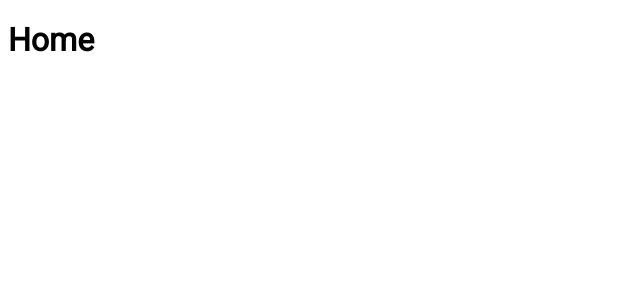
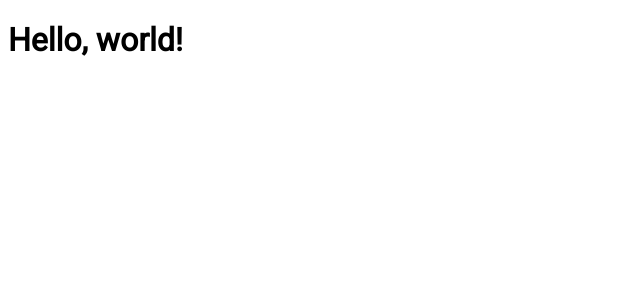
Before and after one commit to osu-cs494-w24/using-react-router, a React (Vite) app: page / in a window 1280 px wide. Shown: the top 300 px of the page, without its empty margins (0-640 px from the left). Built offline with nearby package versions, Linux system fonts and the light colour scheme.

Commit message:
Another minor update.

```diff
--- a/src/main.jsx
+++ b/src/main.jsx
@@ -1,12 +1,10 @@
 import React from 'react'
 import ReactDOM from 'react-dom/client'
-
-import { Home } from './Routes'
 
 import './index.css'
 
 ReactDOM.createRoot(document.getElementById('root')).render(
   <React.StrictMode>
-    <Home />
+    <h1>Hello, world!</h1>
   </React.StrictMode>,
 )
```
